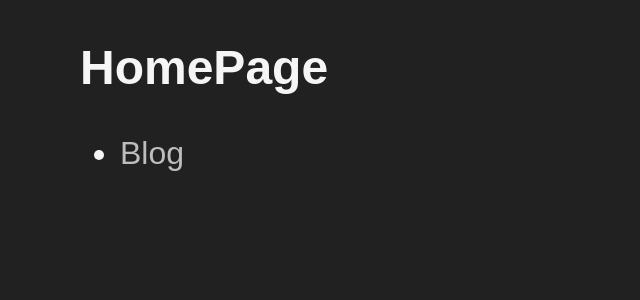
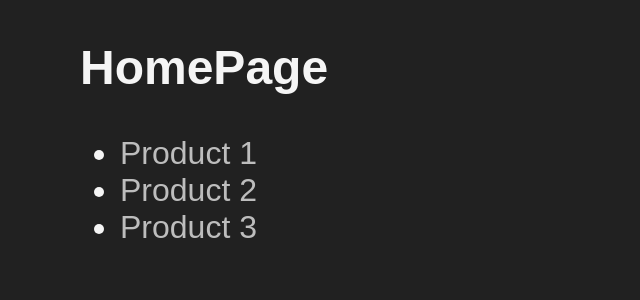
Before and after one commit to RezaBG/Multi-page_SPA_React_Router, a Next.js app: page / in a window 1280 px wide. Shown: the top 300 px of the page, without its empty margins (0-640 px from the left). Built offline with nearby package versions, Linux system fonts and the light colour scheme.

Commit message:
update 3

```diff
--- /dev/null
+++ b/data/products.json
@@ -0,0 +1,7 @@
+{
+  "products": [
+    { "id": "p1", "title": "Product 1", "price": "299" },
+    { "id": "p2", "title": "Product 2", "price": "399" },
+    { "id": "p3", "title": "Product 3", "price": "499" }
+  ]
+}
--- a/pages/index.js
+++ b/pages/index.js
@@ -1,16 +1,37 @@
+import fs from "fs/promises";
+import path from "path";
+
 import Link from "next/link";
 
-function HomePage() {
+function HomePage(props) {
+  const { products } = props;
+
   return (
     <div>
       <h2>HomePage</h2>
       <ul>
-        <li>
-          <Link href="/blog/posts">Blog</Link>
-        </li>
+        {products.map((item) => (
+          <li key={item.id}>
+            <Link href={`/${item.id}`}> {item.title}</Link>
+          </li>
+        ))}
       </ul>
     </div>
   );
 }
 
+export async function getStaticProps() {
+  const filePath = path.join(process.cwd(), "data", "products.json");
+
+  const jsonData = await fs.readFile(filePath);
+
+  const data = JSON.parse(jsonData);
+
+  return {
+    props: {
+      products: data.products,
+    },
+  };
+}
+
 export default HomePage;
```
Also changed, not shown: pages/[pid].js (added, +31 -0 lines).
